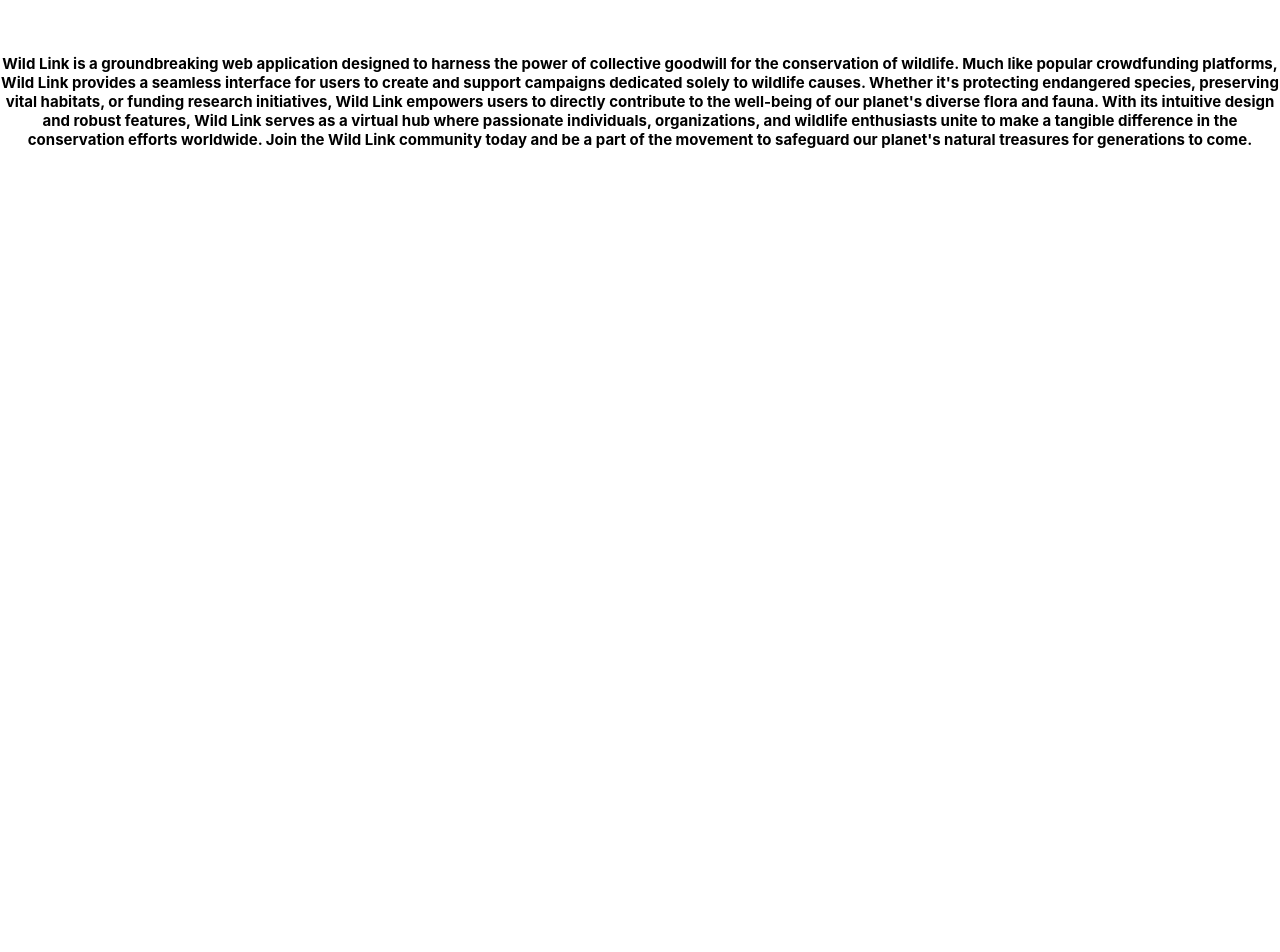
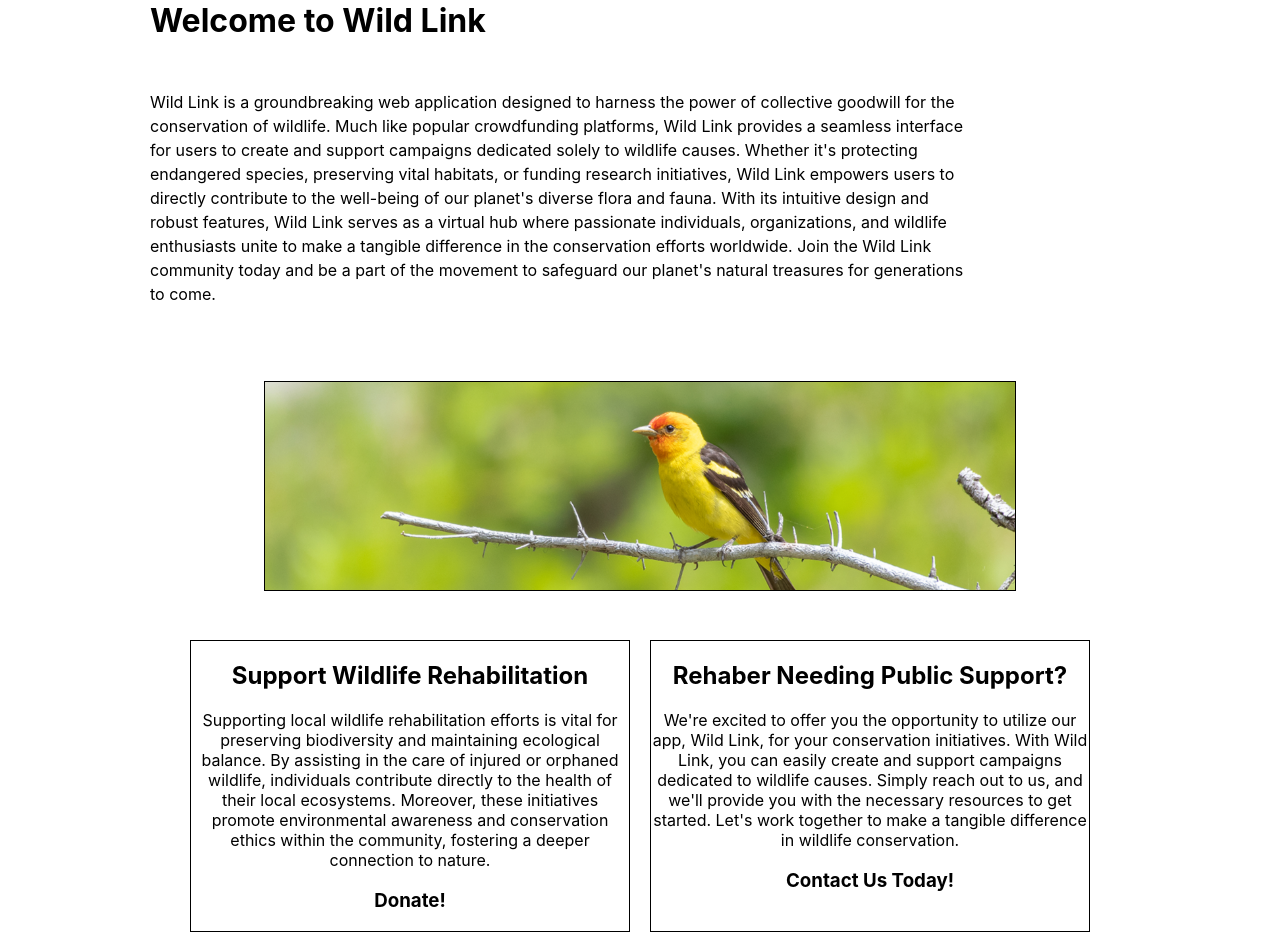
Before and after one commit to pformb/wild-link, a React (Create React App) app in the folder frontend/: page /home in a window 1280 px wide. Shown: the part 552-1504 px from the top of the page. Before the commit the page ends 800 px from the top, so only its background shows below. Built offline with nearby package versions, Linux system fonts and the light colour scheme.

Commit message:
UPDATE: home page

```diff
--- a/frontend/src/components/HomePage.jsx
+++ b/frontend/src/components/HomePage.jsx
@@ -8,30 +8,56 @@ const HomePage = () => {
   return (
     <div className="home-page">
       <img className="home-cover" src="/home-cover-photo.png" alt="home" />
-      <br />
-      <h1>Welcome to Wild Link</h1>
-      <br />
-      <h2>
-        Wild Link is a groundbreaking web application designed
-        to harness the power of collective goodwill for the
-        conservation of wildlife. Much like popular crowdfunding
-        platforms, Wild Link provides a seamless interface for
-        users to create and support campaigns dedicated solely to
-        wildlife causes. Whether it's protecting endangered
-        species, preserving vital habitats, or funding research
-        initiatives, Wild Link empowers users to directly
-        contribute to the well-being of our planet's diverse
-        flora and fauna. With its intuitive design and robust
-        features, Wild Link serves as a virtual hub where
-        passionate individuals, organizations, and wildlife
-        enthusiasts unite to make a tangible difference in the
-        conservation efforts worldwide. Join the Wild Link
-        community today and be a part of the movement to
-        safeguard our planet's natural treasures for generations
-        to come.
-        </h2>
 
-    </div>
+          <h1>Welcome to Wild Link</h1>
+          <p className="description">
+            Wild Link is a groundbreaking web application designed to harness the power of
+            collective goodwill for the conservation of wildlife.
+            Much like popular crowdfunding platforms, Wild Link
+            provides a seamless interface for users to create
+            and support campaigns dedicated solely to wildlife causes.
+            Whether it's protecting endangered species, preserving
+            vital habitats, or funding research initiatives, Wild Link
+            empowers users to directly contribute to the well-being of our
+            planet's diverse flora and fauna. With its intuitive design and
+            robust features, Wild Link serves as a virtual hub where passionate
+            individuals, organizations, and wildlife enthusiasts unite to make a
+            tangible difference in the conservation efforts worldwide. Join the
+            Wild Link community today and be a part of the movement to
+            safeguard our planet's natural treasures for generations to come.
+          </p>
+
+        <img className="home-pic2" src="/home-page-pic2.png" alt="home" />
+
+        <div class="content-container">
+  <div class="content-left">
+    <h2>Support Wildlife Rehabilitation</h2>
+    <p class="support-wildlife">
+      Supporting local wildlife rehabilitation efforts is vital for preserving
+      biodiversity and maintaining ecological balance. By assisting in the care
+      of injured or orphaned wildlife, individuals contribute directly to the
+      health of their local ecosystems. Moreover, these initiatives promote
+      environmental awareness and conservation ethics within the community,
+      fostering a deeper connection to nature.
+    </p>
+    <h3>Donate!</h3>
+  </div>
+  <div class="content-right">
+    <h2>Rehaber Needing Public Support?</h2>
+    <p class='rehab-public-support'>
+      We're excited to offer you the opportunity to utilize our
+      app, Wild Link, for your conservation initiatives.
+      With Wild Link, you can easily create and support
+      campaigns dedicated to wildlife causes. Simply reach
+      out to us, and we'll provide you with the necessary
+      resources to get started. Let's work together to
+      make a tangible difference in wildlife conservation.
+      </p>
+      <h3>Contact Us Today!</h3>
+      </div>
+      </div>
+      </div>
+
   );
 };
 
--- a/frontend/src/styles/HomePage.scss
+++ b/frontend/src/styles/HomePage.scss
@@ -1,8 +1,45 @@
 .home-cover {
   width: 100%;
   height: 400px;
+  margin-bottom: 40px;
 }
 
-h2 {
-  font-size: 15px;
-}
+  h1 {
+    margin-bottom: 50px;
+    text-align: left;
+    margin-left: 150px;
+  }
+
+  .description {
+    margin-bottom: 75px;
+    margin-left: 150px;
+    margin-right: 300px;
+    font-size: 16px;
+    line-height: 1.5;
+    text-align: left;
+  }
+
+  .home-pic2 {
+    width: 750px;
+    margin-bottom: 25px;
+    border: 1px solid black;
+  }
+
+  .content-container {
+    display: flex;
+    justify-content: space-between;
+    max-width: 900px; /* Adjust as needed */
+    margin: 0 auto;
+    padding: 20px;
+  }
+
+  .content-left {
+    border: 1px solid black;
+    flex: 1;
+    margin-right: 20px;
+  }
+
+  .content-right {
+    border: 1px solid black;
+    flex: 1;
+  }
```
Also changed, not shown: frontend/public/home-page-pic2.png (added).
